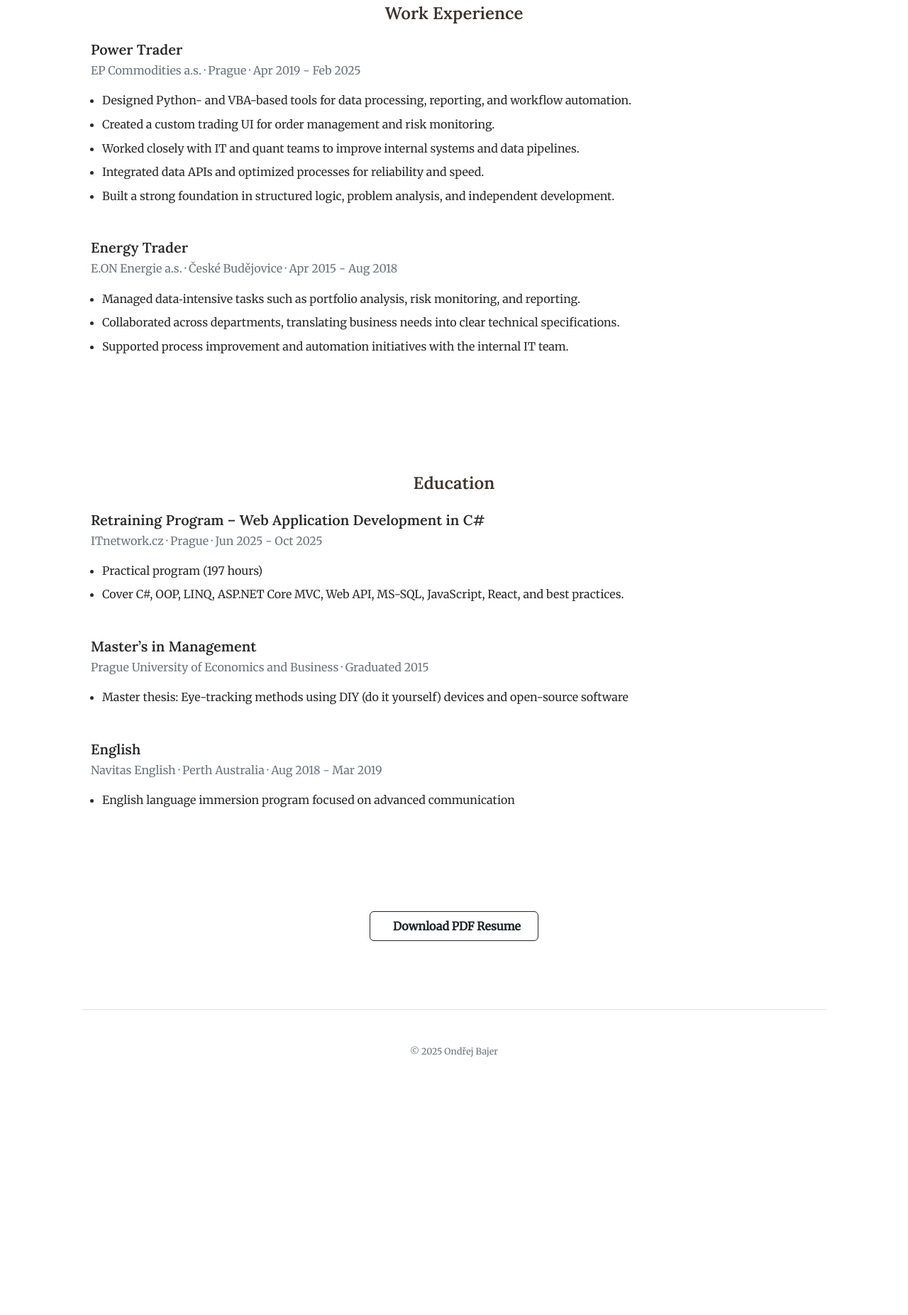
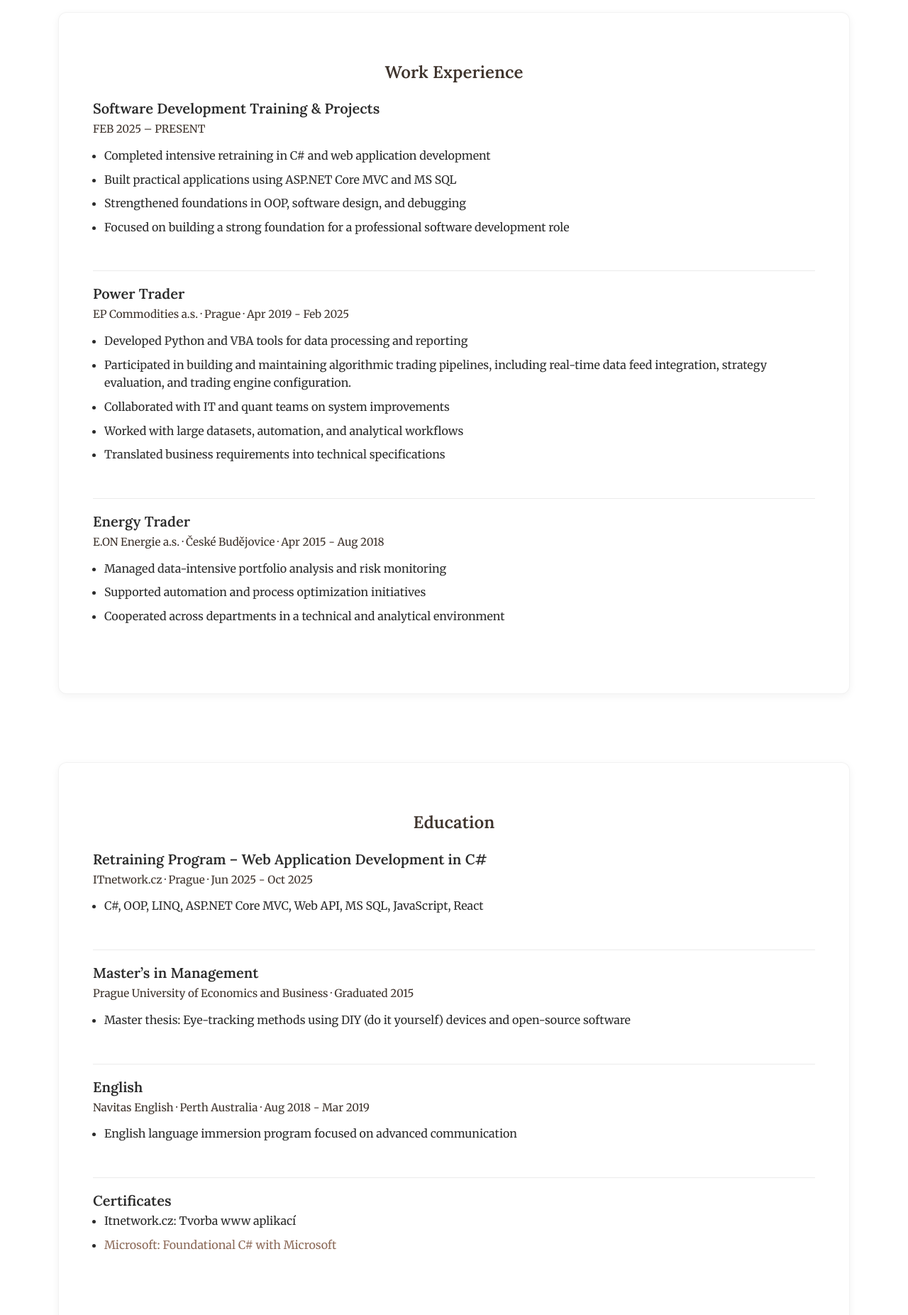
Before and after one commit to ondrej-bajer/ondrej-bajer.github.io, a plain HTML site: page resume.html in a window 1280 px wide. Shown: the part 349-2202 px from the top of the page at 71% size. Before the commit the page ends 1890 px from the top, so only its background shows below. Drawn offline with nearby package versions, Linux system fonts and the light colour scheme.

Commit message:
Update resume content and layout

```diff
--- a/resume.html
+++ b/resume.html
@@ -12,8 +12,9 @@
 
     <!-- Bootstrap -->
     <link rel="stylesheet" href="bootstrap/bootstrap-5.3.8-dist/css/bootstrap.min.css" />
+    <link rel="stylesheet" href="https://cdn.jsdelivr.net/npm/bootstrap-icons@1.11.1/font/bootstrap-icons.css">
 
-    <!-- Your CSS -->
+    <!-- CSS -->
     <link rel="stylesheet" href="styles/styles.css" />
 </head>
 
@@ -33,7 +34,6 @@
 
                 <div class="collapse navbar-collapse" id="navbarSupportedContent">
                     <ul class="navbar-nav ms-auto mb-2 mb-lg-0">
-                        <!-- Přidej aria-current="page" tam, kde jsi zrovna -->
                         <li class="nav-item"><a class="nav-link" href="resume.html">Resume</a></li>
                         <li class="nav-item"><a class="nav-link" href="contact.html">Contact</a></li>
                     </ul>
@@ -47,79 +47,86 @@
 
         <!-- Intro resume -->
         <section class="py-5">
+            <div class="container">
                 <div class="row align-items-center g-4">
                     <div class="col-12 col-lg-9 text-center text-lg-start">
-                    <p class="lead text-secondary mb-3">
-                        Career-changer from the energy trading industry, now focused on
-                        software development in C# and .NET. Passionate about creating practical,
-                        well-structured applications and continuously improving as a developer.
+                        <p class="lead text-secondary mb-3 resume-intro">
+                            Junior software developer focused on C# and .NET with a strong analytical background from
+                            the energy trading industry. Hands-on experience with ASP.NET Core MVC, Entity Framework,
+                            and SQL-based applications. Strong interest in backend development, data-driven systems, and
+                            automation.
                         </p>
+                    </div>
                 </div>
             </div>
         </section>
 
         <!-- Work Experience -->
-        <section class="section py-5">
+        <section class="section py-5 resume-section">
             <div class="container">
+                <div class="surface p-4 p-md-5">
                     <header class="text-center mb-4">
                         <h2 class="fw-semibold mb-1">Work Experience</h2>
                     </header>
 
-
-                <!-- Jednotlivé sekce pod sebou -->
                     <article class="mb-5">
-                    <h3 class="h5 mb-1">Power Trader</h3>
-                    <p class="text-secondary mb-3">EP Commodities a.s. · Prague · Apr 2019 - Feb 2025</p>
+                        <h3 class="h5 mb-1">Software Development Training & Projects</h3>
+                        <p class="resume-meta">FEB 2025 – PRESENT</p>
                         <ul class="mb-0 ps-3">
-                        <li class="mb-2">Designed Python- and VBA-based tools for data processing, reporting, and
-                            workflow automation.</li>
-                        <li class="mb-2">Created a custom trading UI for order management and risk monitoring.</li>
-                        <li class="mb-2">Worked closely with IT and quant teams to improve internal systems and data
-                            pipelines.</li>
-                        <li class="mb-2">Integrated data APIs and optimized processes for reliability and speed.</li>
-                        <li>Built a strong foundation in structured logic, problem analysis, and independent
-                            development.</li>
+                            <li class="mb-2">Completed intensive retraining in C# and web application development</li>
+                            <li class="mb-2">Built practical applications using ASP.NET Core MVC and MS SQL</li>
+                            <li class="mb-2">Strengthened foundations in OOP, software design, and debugging</li>
+                            <li class="mb-2">Focused on building a strong foundation for a professional software
+                                development role</li>
                         </ul>
                     </article>
 
+                    <article class="mb-5">
+                        <h3 class="h5 mb-1">Power Trader</h3>
+                        <p class="resume-meta">EP Commodities a.s. · Prague · Apr 2019 - Feb 2025</p>
+                        <ul class="mb-0 ps-3">
+                            <li class="mb-2">Developed Python and VBA tools for data processing and reporting</li>
+                            <li class="mb-2">Participated in building and maintaining algorithmic trading pipelines,
+                                including real-time data feed integration, strategy evaluation, and trading engine
+                                configuration.</li>
+                            <li class="mb-2">Collaborated with IT and quant teams on system improvements</li>
+                            <li class="mb-2">Worked with large datasets, automation, and analytical workflows</li>
+                            <li>Translated business requirements into technical specifications</li>
+                        </ul>
+                    </article>
 
                     <article class="mb-5">
                         <h3 class="h5 mb-1">Energy Trader</h3>
-                    <p class="text-secondary mb-3">E.ON Energie a.s. · České Budějovice · Apr 2015 - Aug 2018</p>
+                        <p class="resume-meta">E.ON Energie a.s. · České Budějovice · Apr 2015 - Aug 2018</p>
                         <ul class="mb-0 ps-3">
-                        <li class="mb-2">Managed data‑intensive tasks such as portfolio analysis, risk monitoring, and
-                            reporting.</li>
-                        <li class="mb-2">Collaborated across departments, translating business needs into clear
-                            technical specifications.</li>
-                        <li>Supported process improvement and automation initiatives with the internal IT team.</li>
+                            <li class="mb-2">Managed data-intensive portfolio analysis and risk monitoring</li>
+                            <li class="mb-2">Supported automation and process optimization initiatives</li>
+                            <li>Cooperated across departments in a technical and analytical environment</li>
                         </ul>
                     </article>
+                </div>
             </div>
         </section>
 
         <!-- Education -->
-        <section class="section py-5">
+        <section class="section py-5 resume-section">
             <div class="container">
+                <div class="surface p-4 p-md-5">
                     <header class="text-center mb-4">
                         <h2 class="fw-semibold mb-1">Education</h2>
                     </header>
 
-
-                <!-- Jednotlivé sekce pod sebou -->
                     <article class="mb-5">
                         <h3 class="h5 mb-1">Retraining Program – Web Application Development in C#</h3>
-                    <p class="text-secondary mb-3">ITnetwork.cz · Prague · Jun 2025 - Oct 2025</p>
+                        <p class="resume-meta">ITnetwork.cz · Prague · Jun 2025 - Oct 2025</p>
                         <ul class="mb-0 ps-3">
-                        <li class="mb-2">Practical program (197 hours)</li>
-                        <li class="mb-2">Cover C#, OOP, LINQ, ASP.NET Core
-                            MVC, Web API, MS-SQL, JavaScript, React, and best practices.</li>
+                            <li class="mb-2">C#, OOP, LINQ, ASP.NET Core MVC, Web API, MS SQL, JavaScript, React</li>
                         </ul>
                     </article>
 
-
                     <article class="mb-5">
                         <h3 class="h5 mb-1">Master’s in Management</h3>
-                    <p class="text-secondary mb-3">Prague University of Economics and Business · Graduated 2015</p>
+                        <p class="resume-meta">Prague University of Economics and Business · Graduated 2015</p>
                         <ul class="mb-0 ps-3">
                             <li class="mb-2">Master thesis: Eye-tracking methods using DIY (do it yourself) devices
                                 and open-source software</li>
@@ -128,20 +135,30 @@
 
                     <article class="mb-5">
                         <h3 class="h5 mb-1">English </h3>
-                    <p class="text-secondary mb-3">Navitas English · Perth Australia · Aug 2018 - Mar 2019</p>
+                        <p class="resume-meta">Navitas English · Perth Australia · Aug 2018 - Mar 2019</p>
                         <ul class="mb-0 ps-3">
                             <li class="mb-2">English language immersion
                                 program focused on advanced
                                 communication</li>
                         </ul>
                     </article>
+
+                    <article class="mb-5">
+                        <h3 class="h5 mb-1">Certificates </h3>
+                        <ul class="mb-0 ps-3">
+                            <li class="mb-2">Itnetwork.cz: Tvorba www aplikací</li>
+                            <li class="mb-2"><a href="https://www.freecodecamp.org/certification/ondrej_bajer/foundational-c-sharp-with-microsoft">Microsoft: Foundational C# with Microsoft</a></li>
+                        </ul>
+                    </article>
+                </div>
             </div>
         </section>
 
         <!-- Download Resume -->
         <section class="section py-5 text-center">
             <div class="container">
-                <a href="resume/CV_Ondrej_Bajer.pdf" class="btn btn-outline-dark px-4 py-2 fw-semibold" download="Ondrej_Bajer_Resume.pdf">
+                <a href="resume/Ondrej_Bajer_CV.pdf" class="btn btn-outline-dark px-4 py-2 fw-semibold"
+                    download="Ondrej_Bajer_CV.pdf">
                     <i class="bi bi-download me-2"></i>Download PDF Resume
                 </a>
             </div>
@@ -157,7 +174,6 @@
 
     <script src="bootstrap/bootstrap-5.3.8-dist/js/bootstrap.bundle.min.js"></script>
 
-    <!-- (volitelné) auto-active pro navbar odkazy podle aktuální stránky -->
     <script>
         (function () {
             const current = location.pathname.split('/').pop() || 'index.html';
--- a/styles/styles.css
+++ b/styles/styles.css
@@ -10,7 +10,7 @@
     /* základní text */
     --ink-2: #3e332c;
     /* tmavší text pro nadpisy */
-    --primary: #AD8B73;
+    --primary: #8C6A58;
     /* hlavní barva */
     --accent: #E3CAA5;
     /* doplňková linka / podtržení */
@@ -23,9 +23,7 @@ body {
     font-family: 'Merriweather', serif;
     font-size: 1rem;
     line-height: 1.7;
-    max-width: 1080px;
-    margin: 0 auto;
-    padding-inline: 1rem;
+    margin: 0;
 }
 
 /* Nadpisy */
@@ -88,6 +86,7 @@ a:hover {
     background-color: var(--muted) !important;
     border-bottom: 1px solid var(--accent);
     font-family: 'Lora', serif;
+    letter-spacing: 0.2px;
     padding-block: 0.75rem;
 }
 
@@ -135,15 +134,18 @@ a:hover {
     border-radius: 1px;
 }
 
-/* ======== FOOTER ======== */
-footer {
-    background-color: var(--muted);
-    border-top: 1px solid var(--accent);
-    text-align: center;
-    color: var(--ink-2);
-    font-size: 0.9rem;
-    padding: 1.5rem 1rem;
-    margin-top: 3rem;
+.profile-photo {
+    width: 100%;
+    max-width: 260px;
+    /* uprav dle chuti */
+    height: auto;
+    box-shadow: 0 8px 24px rgba(0, 0, 0, 0.08);
+}
+
+@media (min-width: 768px) {
+    .profile-photo {
+        max-width: 300px;
+    }
 }
 
 /* ======== TECH STACK ======== */
@@ -156,9 +158,8 @@ footer {
 }
 
 .tech-tile:hover {
-    transform: translateY(-4px);
-    box-shadow: 0 4px 12px rgba(173, 139, 115, 0.3);
-    border-color: var(--primary);
+    transform: translateY(-2px);
+    box-shadow: 0 3px 8px rgba(0, 0, 0, 0.08);
 }
 
 .tech-icon {
@@ -174,11 +175,69 @@ footer {
     opacity: 1;
 }
 
-.small {
+.meta {
     color: var(--ink-2);
-    font-family: 'Merriweather', serif;
+    font-size: 0.85rem;
 }
 
 ul {
     line-height: 1.6;
 }
+
+/* ======== FOOTER ======== */
+footer {
+    background-color: var(--muted);
+    border-top: 1px solid var(--accent);
+    text-align: center;
+    color: var(--ink-2);
+    font-size: 0.9rem;
+    padding: 1.5rem 1rem;
+    margin-top: 3rem;
+}
+
+/* ======== Contacts ======== */
+.hover-card {
+    transition: transform 0.2s, box-shadow 0.2s;
+}
+
+.hover-card:hover {
+    transform: translateY(-2px);
+    box-shadow: 0 0.25rem 0.75rem rgba(0, 0, 0, 0.12);
+}
+
+
+/* ======== Resume ======== */
+.resume-intro {
+  max-width: 72ch;
+  margin: 0 auto;
+}
+
+.resume-section h3 {
+  margin-bottom: 0.25rem;
+}
+
+.resume-meta {
+  font-size: 0.95rem;
+  color: var(--ink-2);
+  margin-bottom: 0.75rem;
+}
+
+.resume-section ul {
+  margin-top: 0.25rem;
+  margin-bottom: 0;
+  padding-left: 1.1rem;
+}
+
+.resume-section li {
+  margin-bottom: 0.5rem;
+}
+
+.resume-section li:last-child {
+  margin-bottom: 0;
+}
+
+.resume-section article + article {
+  padding-top: 1.25rem;
+  margin-top: 1.25rem;
+  border-top: 1px solid rgba(0,0,0,0.08);
+}
```
Also changed, not shown: contact.html (+2 -15 lines), index.html (+61 -66 lines), pictures/CSharp.png (added), pictures/JavaScript.png (added), pictures/Javascript--Streamline-Svg-Logos (1).svg (deleted), pictures/MicrosoftSQLServer.png (added), pictures/Python.png (added), pictures/css3.svg (deleted), pictures/html5.svg (deleted), pictures/icons8-.net-framework.svg (deleted), pictures/icons8-bootstrap.svg (deleted), pictures/icons8-c-sharp-logo-2.svg (deleted), pictures/icons8-python.svg (deleted), pictures/icons8-react-96.png (deleted), 2 more files, 2 other files. Lines whose indentation alone changed are shown as unchanged.
